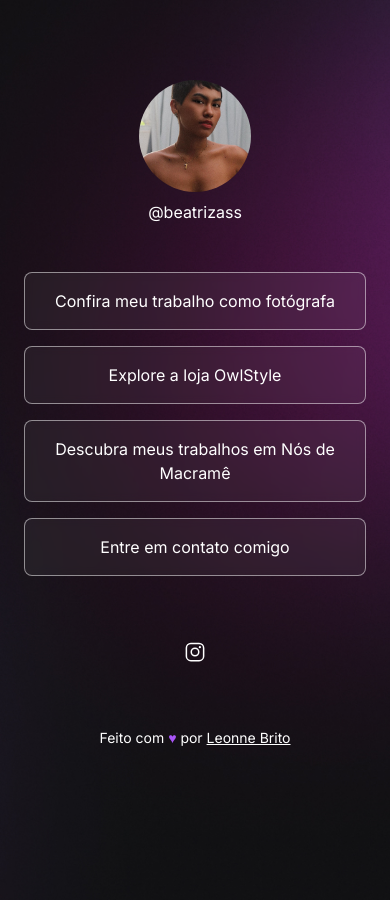
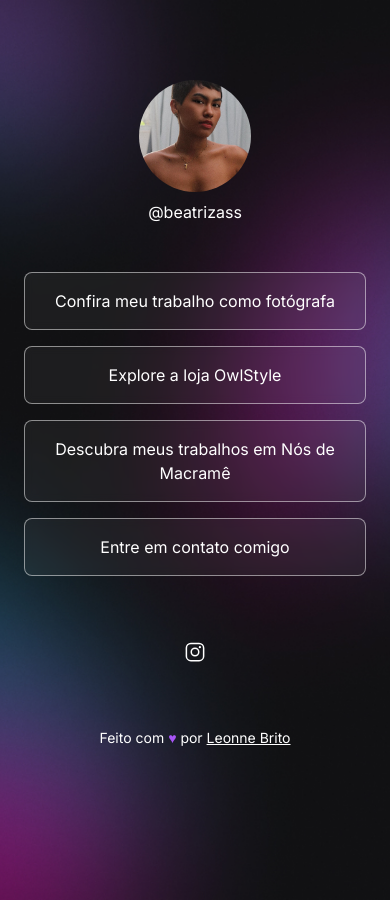
Before and after one commit to LeonneBrito/beatriz.assuncao, a React (Vite) app: page / in a window 390 px wide. Built offline with nearby package versions, Linux system fonts and the light colour scheme.

Commit message:
feat: added mobile background

```diff
--- a/src/index.css
+++ b/src/index.css
@@ -3,12 +3,17 @@
 @tailwind utilities;
 
 body {
-  background: url("/bg-desktop.jpg") no-repeat top center/cover;
+  background: url("/bg-mobile.jpg") no-repeat top center/cover;
   height: 100vh;
-  overflow: hidden;
 }
 
 body * {
   font-family: 'Inter', sans-serif;
   color: white;
 }
+
+@media (min-width: 700px) {
+  body {
+    background: url("/bg-desktop.jpg") no-repeat top center/cover;
+  }
+}
```
Also changed, not shown: public/bg-mobile.jpg (added).
